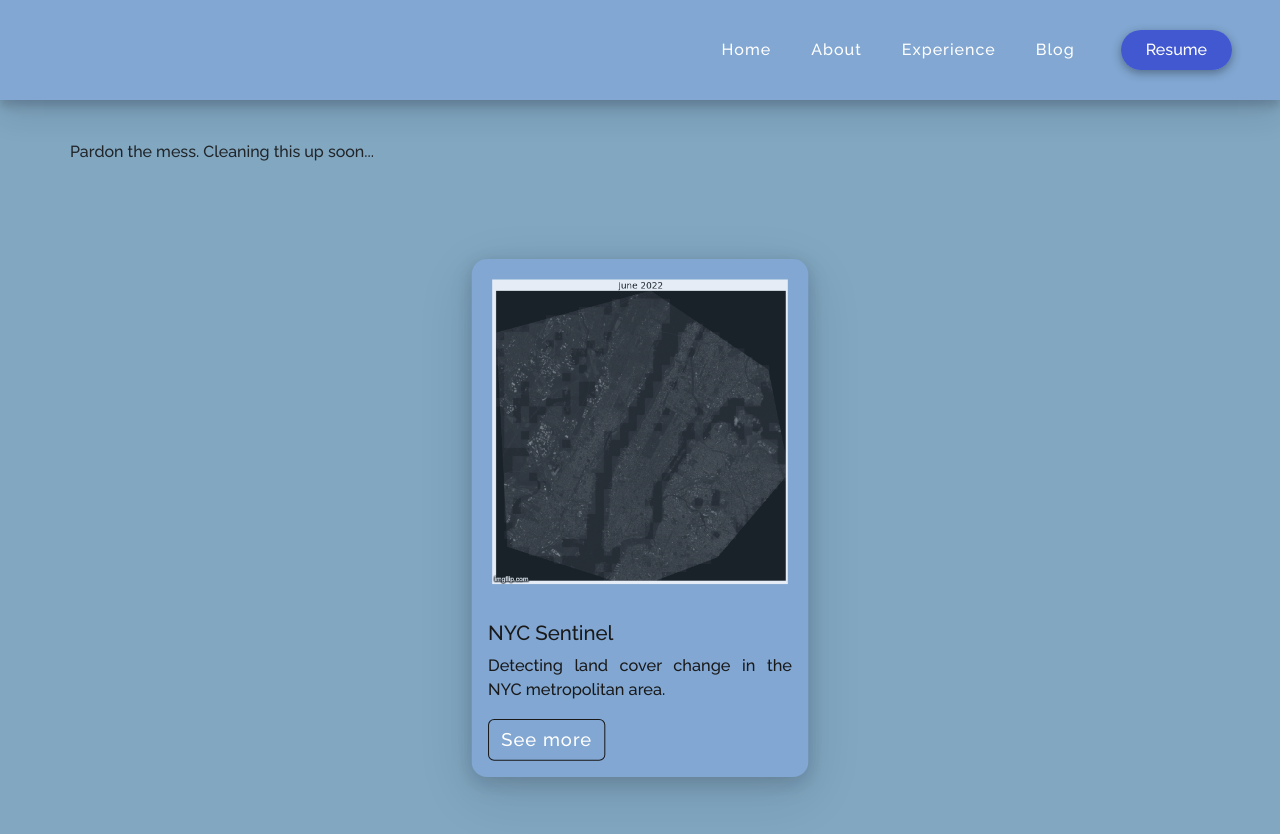
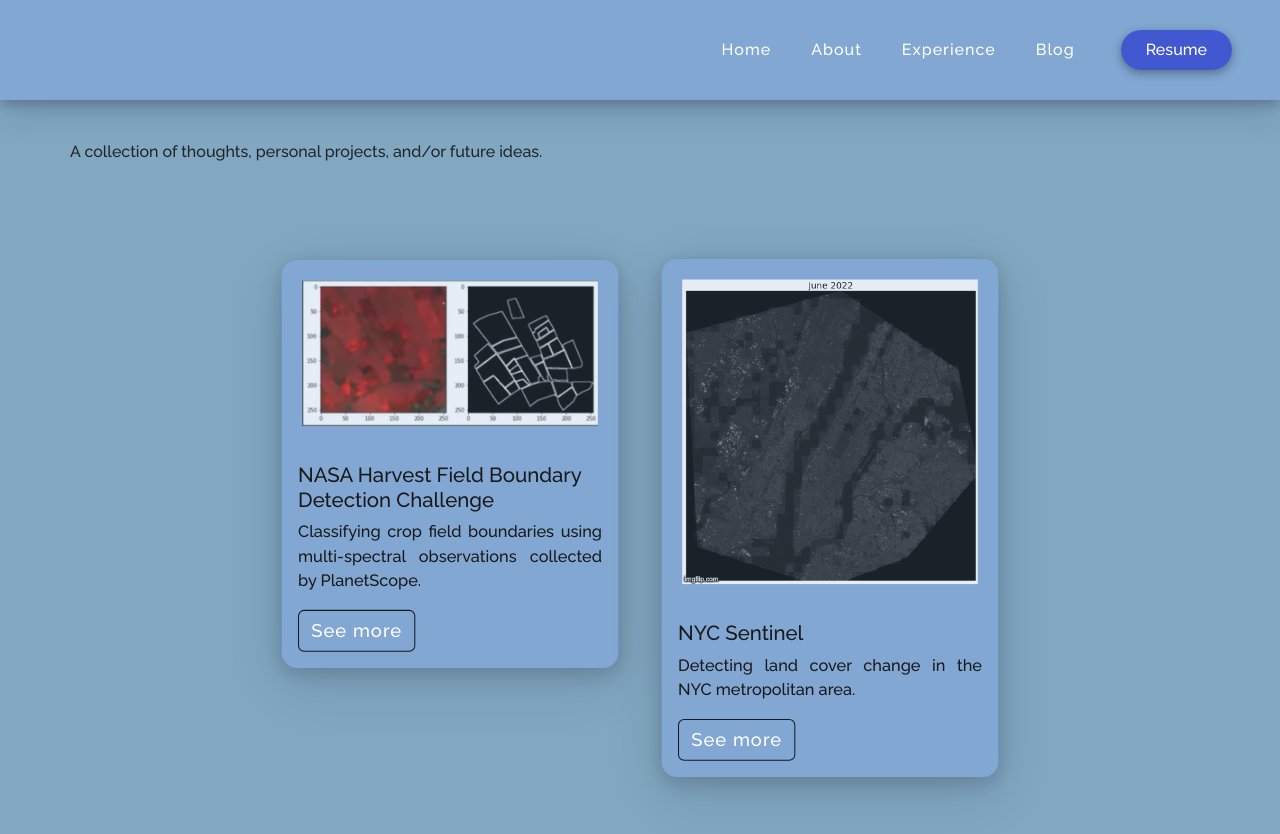
Before and after one commit to nkasmanoff/nkasmanoff.github.io, a React (Create React App) app: page /blog in a window 1280 px wide. Shown: the top 834 px of the page. Built offline with nearby package versions, Linux system fonts and the light colour scheme; a web font is replaced by a local one.

Commit message:
update blog

```diff
--- a/src/components/Blogposts/Blogposts.js
+++ b/src/components/Blogposts/Blogposts.js
@@ -7,17 +7,59 @@ import landCover from "../../Assets/landCover.png";
 import waterLevels from "../../Assets/waterLevels.gif";
 import landCoverTrends from "../../Assets/landCoverTrends.png";
 import humanActivity from "../../Assets/humanActivity.gif";
-
+import zindiChallenge from "../../Assets/zindiChallenge.png"
 function Blogposts() {
   return (
     <div className="projectbackground">
       <Container fluid className="project-section">
         <Container>
-          <Row>
-          Pardon the mess. Cleaning this up soon...
-
-          </Row>
+          <Row>A collection of thoughts, personal projects, and/or future ideas.</Row>
           <Row style={{ justifyContent: "center", paddingBottom: "10px" }}>
+            <Col md={4} className="project-card">
+              <ProjectCard
+                imgPath={zindiChallenge}
+                isBlog={false}
+                title="NASA Harvest Field Boundary Detection Challenge"
+                description="Classifying crop field boundaries using multi-spectral observations collected by PlanetScope."
+                descriptionFull={
+                  <>
+                    <p>
+                      In January to February 2023, I participated in a data
+                      science competition for detecting field boundaries for
+                      Rwandan farms using satellite images. Of around 185
+                      participants, my{" "}
+                      <a href="https://github.com/nkasmanoff/nasa_harvest_challenge">
+                        results
+                      </a>{" "}
+                      came in 21st place.
+                    </p>
+                    <p>
+                      To quickly summarize, this result was achieved through a
+                      variety of tweaks and adjustments to an otherwise
+                      straightforward image segmentation problem. For me to best
+                      demonstrate these changes, I feel it is easiest to instead
+                      link to notebooks which contain this code & explanations,
+                      so I'll do so here.
+                    </p>
+                    <p>
+                      Code for data exploration and model training{" "}
+                      <a href="https://github.com/nkasmanoff/nasa_harvest_challenge/blob/main/Model_Training_and_Evaluation.ipynb">
+                        here
+                      </a>{" "}
+                      .
+                    </p>
+                    <p>
+                      Code for model ensembling, inference, and result
+                      submission{" "}
+                      <a href="https://github.com/nkasmanoff/nasa_harvest_challenge/blob/main/Ensemble_Inference.ipynb">
+                        here
+                      </a>{" "}
+                      .
+                    </p>
+                  </>
+                }
+              />
+            </Col>
             <Col md={4} className="project-card">
               <ProjectCard
                 imgPath={sentinel}
```
Also changed, not shown: src/Assets/zindiChallenge.png (added).
